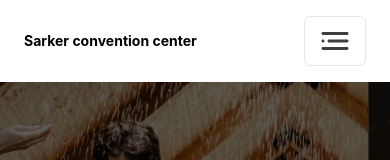
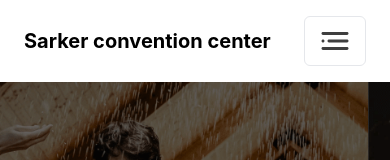
Before and after one commit to shovasarker/convention-center-with-tailwind, a website: page index.html in a window 390 px wide. Shown: the top 160 px of the page. Drawn offline with Linux system fonts and the light colour scheme.

Commit message:
Logo size increased for mobile devices

```diff
--- a/index.html
+++ b/index.html
@@ -29,7 +29,7 @@
                 class="relative w-full flex flex-wrap items-center justify-between py-4 bg-white text-gray-500 hover:text-gray-700 focus:text-gray-700 shadow-lg navbar navbar-expand-lg navbar-light">
                 <div class="container mx-auto flex flex-wrap items-center justify-between px-6">
                     <!-- navbar logo start-->
-                    <a class="text-sm md:text-2xl text-black font-bold" href="#">
+                    <a class="text-xl md:text-2xl text-black font-bold" href="#">
                         Sarker convention center
                     </a>
                     <!-- navbar logo end -->
```
